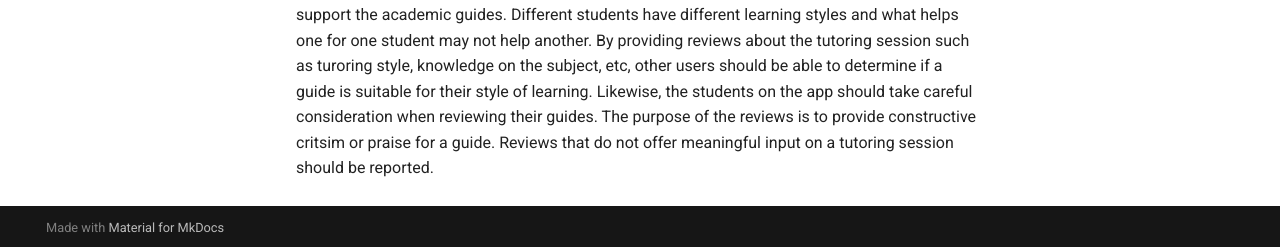
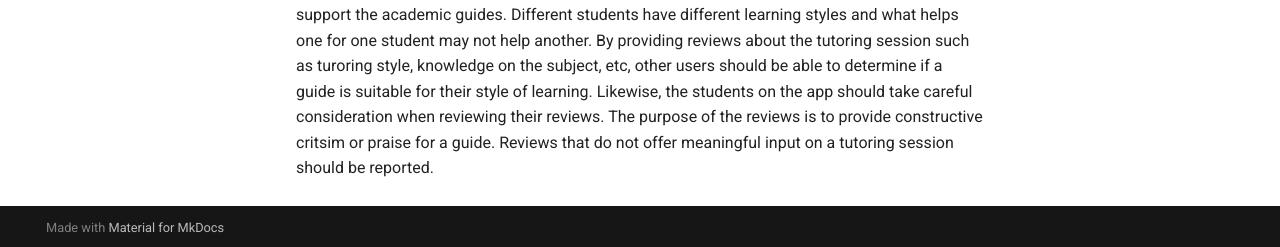
Before and after one commit to Southwestern-Higher-Learning/southwestern-higher-learning.github.io, an MkDocs documentation site: the page built from docs/user/reporting.md, in a window 1280 px wide and 1032 px high. Shown: the part 782-1029 px from the top of the window. Built offline with MkDocs 1.6.1 and Material for MkDocs 9.7.7, drawn with Linux system fonts in a browser that asks for light colours; some of the changed text lies outside the part shown.

```diff
--- a/docs/user/reporting.md
+++ b/docs/user/reporting.md
@@ -10,4 +10,4 @@ TODO: Insert Screen shot
 
 ## When to Report a Review
 
-To help maintain the integrity of the app do not report low rated reviews unless they do not abide by the SU Student Handbook, this includes but not limited to racial slurs, curse words, and sexual language. The purpose of the app is to provide meaningful data to the university to better support the academic guides. Different students have different learning styles and what helps one for one student may not help another. By providing reviews about the tutoring session such as turoring style, knowledge on the subject, etc, other users should be able to determine if a guide is suitable for their style of learning. Likewise, the students on the app should take careful consideration when reviewing their guides. The purpose of the reviews is to provide constructive critsim or praise for a guide. Reviews that do not offer meaningful input on a tutoring session should be reported.
+To help maintain the integrity of the app do not report low rated reviews unless they do not abide by the SU Student Handbook, this includes but not limited to racial slurs, curse words, and sexual language. The purpose of the app is to provide meaningful data to the university to better support the academic guides. Different students have different learning styles and what helps one for one student may not help another. By providing reviews about the tutoring session such as turoring style, knowledge on the subject, etc, other users should be able to determine if a guide is suitable for their style of learning. Likewise, the students on the app should take careful consideration when reviewing their reviews. The purpose of the reviews is to provide constructive critsim or praise for a guide. Reviews that do not offer meaningful input on a tutoring session should be reported.
```
Also changed, not shown: docs/developers/frontend/introduction.md (+3 -3 lines).
